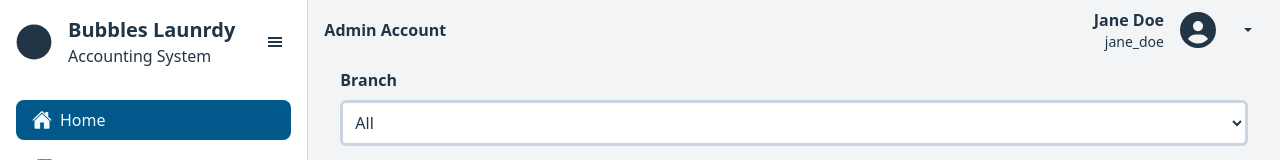
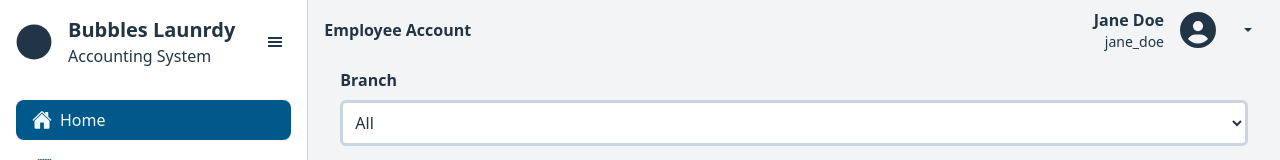
Before and after one commit to enzk0/bubbles-accounting-system, a React (Vite) app in the folder frontend/: page /admin in a window 1280 px wide. Shown: the top 160 px of the page. Built offline with nearby package versions, Linux system fonts and the light colour scheme.

Commit message:
IMPL: renamed p element accoun

```diff
--- a/frontend/src/components/Navbar.jsx
+++ b/frontend/src/components/Navbar.jsx
@@ -35,7 +35,7 @@ function Navbar() {
     return (
         <div className="flex flex-row p-2 px-4">
             <div className="flex flex-row grow items-center font-bold">
-                Admin Account
+                Employee Account
             </div>
             <div className="flex flex-row grow justify-end items-center gap-4">
                 <div>
```
